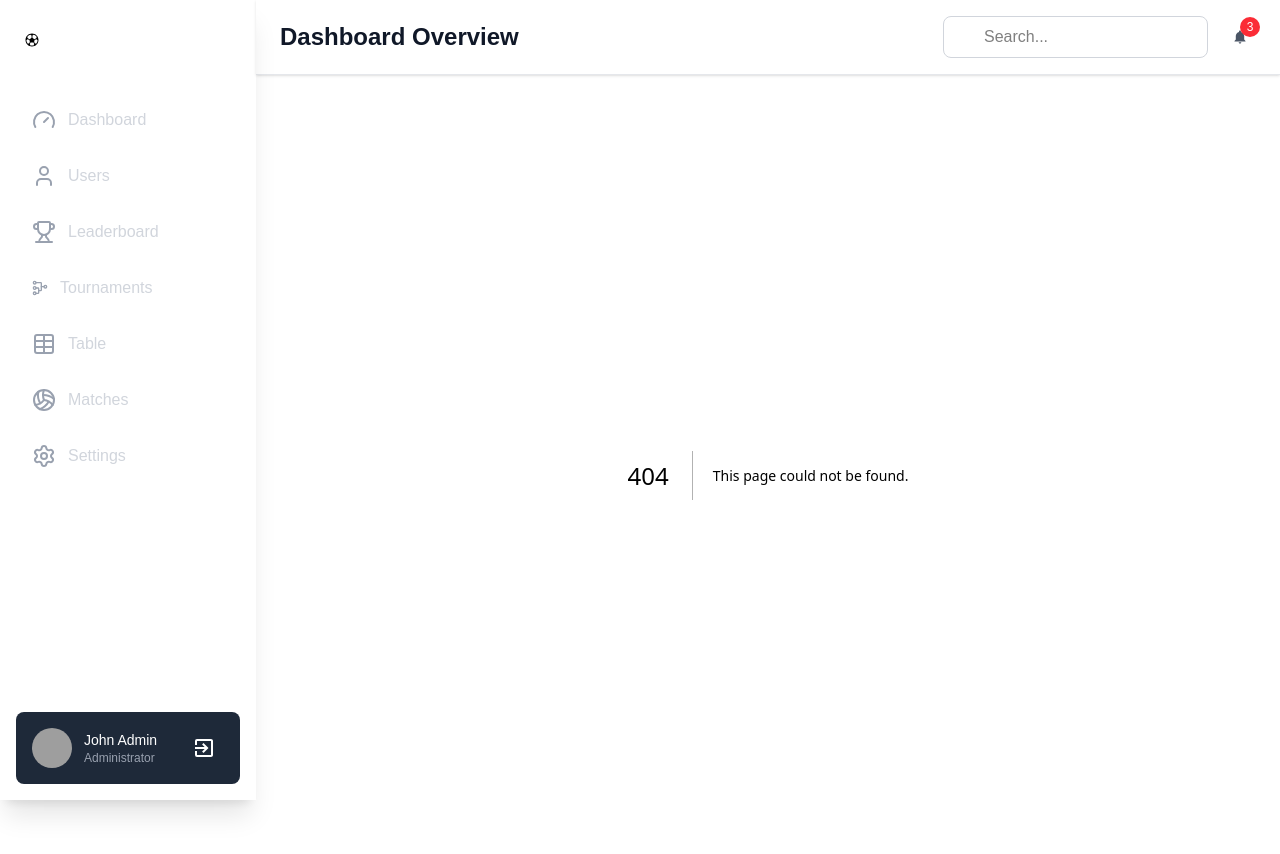
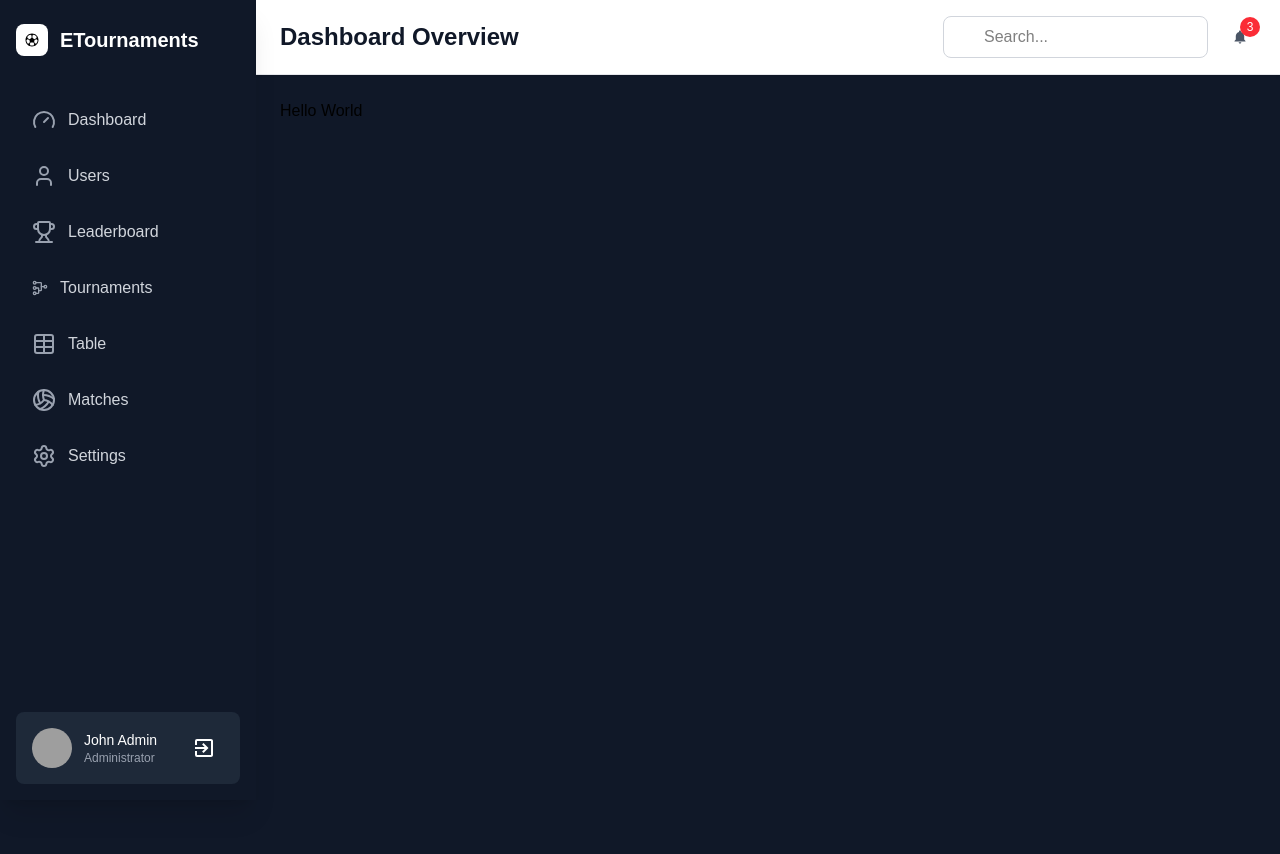
Before and after one commit to Ayomide-Philip/etournament, a Next.js app: page /user in a window 1280 px wide. Before the commit this address had no page. Shown: the top 854 px of the page. After the commit the page ends 800 px from the top, so only its background shows below. Built offline with nearby package versions, Linux system fonts and the light colour scheme; grey boxes are pictures that could not be loaded.

Commit message:
Update AdminPannel links and create user page component

```diff
--- a/app/componet/adminPannel.js
+++ b/app/componet/adminPannel.js
@@ -52,7 +52,7 @@ export default function AdminPannel({ children }) {
                 Dashboard
               </a>
               <a
-                href="#"
+                href="/user"
                 className="flex items-center px-4 py-3 text-gray-300 hover:bg-gray-700 hover:text-white rounded-lg transition-colors group dark:text-gray-400 dark:hover:bg-gray-800 dark:hover:text-white"
               >
                 <User className="mr-3 text-gray-400 group-hover:text-white dark:text-gray-300" />
--- a/app/layout.js
+++ b/app/layout.js
@@ -20,7 +20,7 @@ export default function RootLayout({ children }) {
   return (
     <html lang="en">
       <body
-        className={`${geistSans.variable} ${geistMono.variable} antialiased bg-gray-100 min-h-screen `}
+        className={`${geistSans.variable} ${geistMono.variable} antialiased bg-gray-900 min-h-screen `}
       >
         <AdminPannel>{children}</AdminPannel>
       </body>
--- /dev/null
+++ b/app/user/page.js
@@ -0,0 +1,7 @@
+export default function Page() {
+  return (
+    <main className="p-6  dark:bg-gray-900 dark:text-gray-100">
+      <h1>Hello World</h1>
+    </main>
+  );
+}
```
Also changed, not shown: app/page.js (+0 -10 lines).
